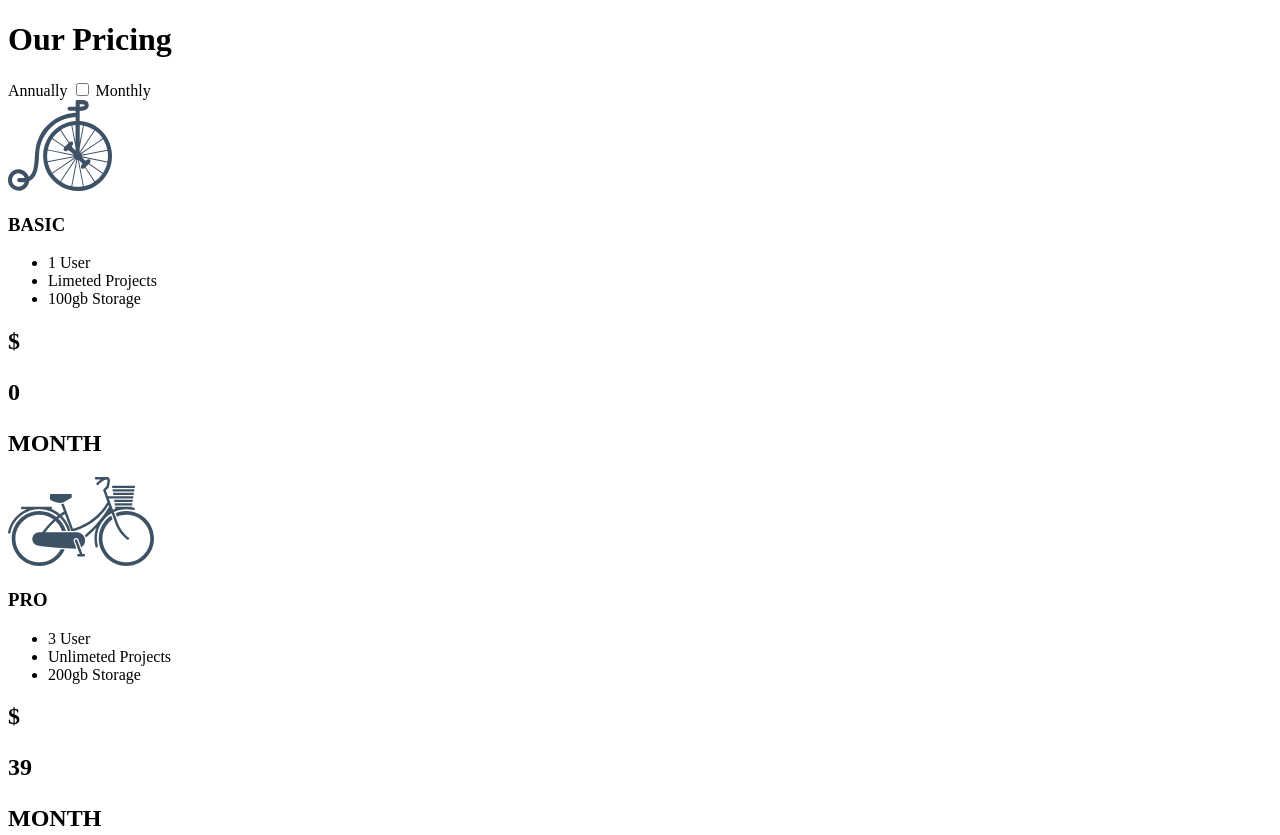
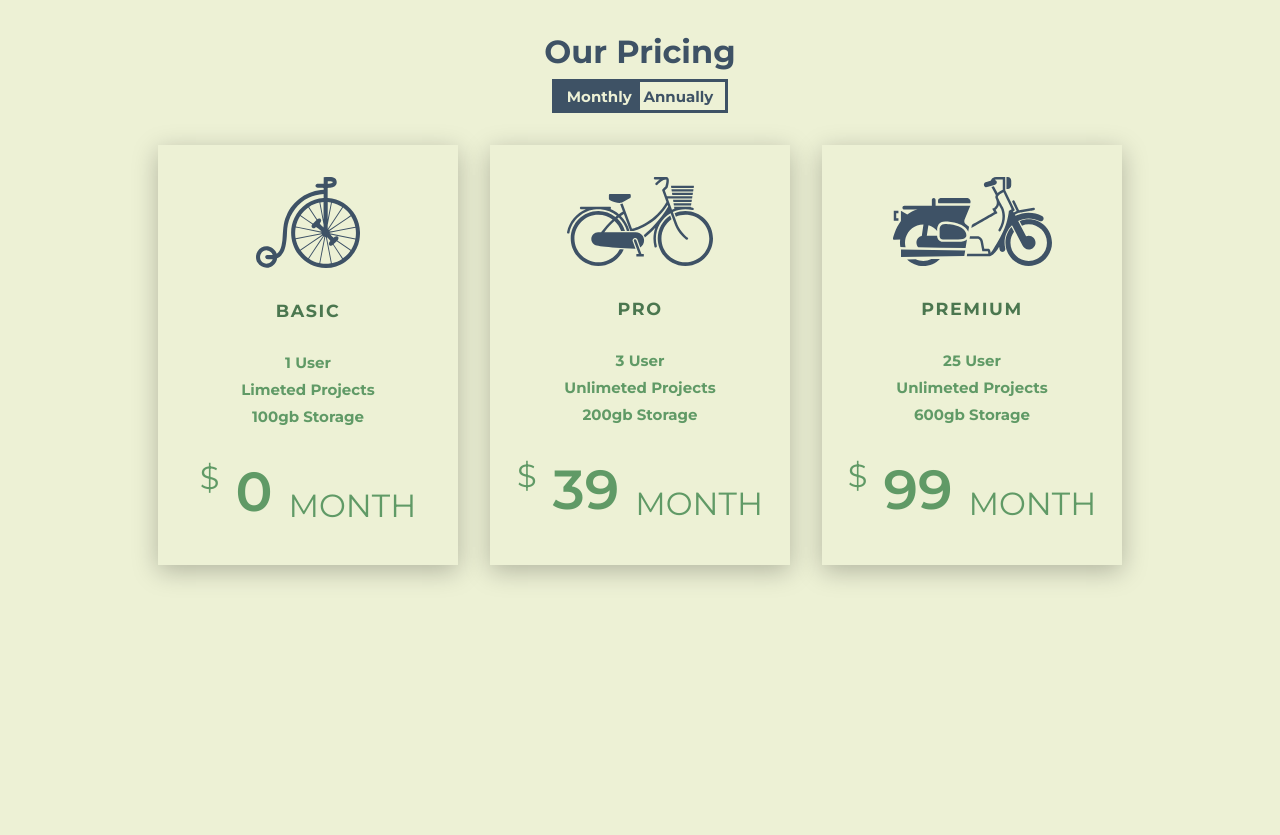
Before and after one commit to jonassjr/Pricing-Component, a plain HTML site: page index.html in a window 1280 px wide. Shown: the top 835 px of the page. After the commit the page ends 800 px from the top, so only its background shows below. Drawn offline with Linux system fonts and the light colour scheme.

Commit message:
Edited HTML/CSS

```diff
--- a/index.html
+++ b/index.html
@@ -16,50 +16,57 @@
 <body>
   <main>
     <!--=============== HEADER ===============-->
-    <header>
+    <header class="header">
       <h1 class="header-title">Our Pricing</h1>
 
       <div class="toggle-switch">
-        Annually
         <label class="switch">
           <input type="checkbox" id="switch">
-          <span class="slider"></span>
+          <div class="slider">
+            <p class="option">
+              <span class="monthly">Monthly</span>
+              <span class="annually">Annually</span>
+            </p>
+          </div>
         </label>
-        Monthly
       </div>
     </header>
 
     <!--=============== CARDS ===============-->
-    <section class="cards">
-      <article class="card-1">
-        <img src="./src/img/bike-1.svg" alt="Bike icon 1">
+    <section class="card-container">
+
+      <article class="card">
+        <img class="bike-icon-1" src="./src/img/bike-1.svg" alt="Bike icon 1">
         <h3 class="card-title">BASIC</h3>
         <ul class="items">
           <li>1 User</li>
           <li>Limeted Projects</li>
           <li>100gb Storage</li>
         </ul>
-        <h2 class="plan">&dollar; <p class="price">0</p> MONTH</h2>
+        <h2 class="plan">&dollar; <p class="price">0</p> <span>MONTH</span></h2>
       </article>
-      <article class="card-2">
-        <img src="./src/img/bike-2.svg" alt="Bike icon 2">
+
+      <article class="card">
+        <img class="bike-icon-2" src="./src/img/bike-2.svg" alt="Bike icon 2">
         <h3 class="card-title">PRO</h3>
         <ul class="items">
           <li>3 User</li>
           <li>Unlimeted Projects</li>
           <li>200gb Storage</li>
         </ul>
-        <h2 class="plan">&dollar; <p class="price">39</p> MONTH</h2>
+        <h2 class="plan">&dollar; <p class="price">39</p> <span>MONTH</span></h2>
       </article>
-      <article class="card-3">
-        <img src="./src/img/bike-3.svg" alt="Bike icon 3">
+
+      <article class="card">
+        <img class="bike-icon-3" src="./src/img/bike-3.svg" alt="Bike icon 3">
         <h3 class="card-title">PREMIUM</h3>
         <ul class="items">
           <li>25 User</li>
           <li>Unlimeted Projects</li>
           <li>600gb Storage</li>
         </ul>
-        <h2 class="plan">&dollar; <p class="price">99</p> MONTH</h2>
+        <h2 class="plan">&dollar; <p class="price">99</p> <span>MONTH</span></h2>
+
       </article>
     </section>
   </main>
--- a/src/css/style.css
+++ b/src/css/style.css
@@ -0,0 +1,239 @@
+/*=============== GOOGLE FONTS ===============*/
+@import url('https://fonts.googleapis.com/css2?family=Montserrat:wght@400;600;700&display=swap');
+
+/*=============== VARIABLES CSS ===============*/
+:root {
+  /*========== Colors ==========*/
+  --first-color: hsla(126, 23%, 38%);
+  --text-color: hsla(126, 23%, 49%);
+  --title-color: hsla(210, 24%, 32%);
+  --body-color: hsla(69, 49%, 89%);
+  ;
+
+  /*========== Font and typography ==========*/
+  --body-font: "Montserrat", sans-serif;
+  --big-font-size: 32px;
+  --biggest-font-size: 55px;
+  --small-font-size: 15px;
+
+  /*========== Font weight ==========*/
+  --font-regular: 400;
+  --font-bold: 700;
+  --font-semi-bold: 600;
+}
+
+/*=============== BASE ===============*/
+* {
+  margin: 0;
+  padding: 0;
+  box-sizing: border-box;
+}
+
+body {
+  background-color: var(--body-color);
+  font-family: var(--body-font);
+  color: var(--text-color);
+  font-size: var(--small-font-size);
+}
+
+ul {
+  list-style: none;
+}
+
+img {
+  width: 100%;
+}
+
+/*=============== HEADER ===============*/
+.header{
+  display: flex;
+  flex-direction: column;
+  align-items: center;
+  padding: 2rem 0;
+  row-gap: .5rem;
+  color: var(--title-color);
+
+}
+
+.header .header-title {
+  font-size: var(--big-font-size);
+}
+
+.toggle-switch {
+  display: flex;
+  column-gap: 1rem;
+  align-items: center;
+  font-weight: 700;
+  color: var(--title-color);
+}
+
+.switch {
+  overflow: hidden;
+  position: relative;
+  display: inline-block;
+  width: 176px;
+  height: 34px;
+}
+
+.switch input {
+  opacity: 0;
+  width: 0;
+  height: 0;
+}
+
+.slider {
+  overflow: hidden;
+  position: absolute;
+  cursor: pointer;
+  top: 0;
+  left: 0;
+  right: 0;
+  bottom: 0;
+  background-color: var(--body-color);
+  border: 3px solid var(--title-color);
+  z-index: 1;
+}
+
+.slider:before {
+  position: absolute;
+  content: "";
+  height: 34px;
+  width: 85px;
+  left: 0;
+  bottom: 0;
+  background-color: var(--title-color);
+  -webkit-transition: 0.4s;
+  transition: 0.4s;
+  z-index: -1;
+}
+
+input:checked + .slider {
+  background: var(--body-color);
+}
+
+input:checked + .slider:before {
+  -webkit-transform: translateX(85px);
+  -ms-transform: translateX(85px);
+  transform: translateX(85px);
+}
+
+.option {
+  display: flex;
+  height: 29px;
+  justify-content: space-evenly;
+  align-items: center;
+}
+
+span.monthly {
+  color: var(--body-color);
+}
+
+span.annually {
+  color: var(--title-color);
+}
+
+/*=============== CARDS ===============*/
+.card-container {
+  display: flex;
+  flex-direction: column;
+  align-items: center;
+  row-gap: 2rem;
+  margin-bottom: 2rem;
+
+}
+
+.card {
+  position: relative;
+  overflow: hidden;
+  width: 300px;
+  height: 420px;
+  display: flex;
+  flex-direction: column;
+  align-items: center;
+  row-gap: 2rem;
+  padding: 2rem 0;
+  box-shadow: 0 6px 24px hsla(0, 0%, 0%, 0.25);
+  cursor:pointer;
+  transition: transform 0.3s ease-in-out, box-shadow 0.25s ease-in-out;
+}
+
+.card:hover {
+  transform: scale(1.03);
+  box-shadow: 0 6px 50px hsla(0, 0%, 0%, 0.15);
+}
+
+
+.bike-icon-1 {
+  width: 104px;
+  height: 91px;
+}
+.bike-icon-2 {
+  width: 146px;
+  height: 89px;
+
+}
+.bike-icon-3 {
+  width: 159px;
+  height: 89px;
+
+}
+
+.card-title{
+  color: var(--first-color);
+  letter-spacing: 0.1rem;
+}
+
+
+.items {
+  display: flex;
+  flex-direction: column;
+  row-gap: .5rem;
+  text-align: center;
+  font-weight: 700;
+
+}
+
+.plan {
+  display: flex;
+  font-size: var(--big-font-size);
+  font-weight: var(--font-regular);
+  column-gap: 1rem;
+}
+
+
+.price {
+  font-size: var(--biggest-font-size);
+  font-weight: var(--font-semi-bold);
+}
+
+.plan span {
+  align-self: flex-end;
+}
+
+/*=============== BREAKPOINTS ===============*/
+/* For  meddium devices */
+@media screen and (min-width: 1024px){
+  .card-container {
+    flex-direction: row;
+    justify-content: center;
+    column-gap: 2rem;
+  }
+
+  .card {
+    width: 300px;
+  }
+}
+
+/* ========= For 2k resolutions (2048 x 1152, 2048 x 1536) ========= */
+@media screen and (min-width: 2048px) {
+  body {
+    zoom: 1.5;
+  }
+}
+
+/* ========= For 4k resolutions (3849 x 2160, 4096 x 2160) ========= */
+@media screen and (min-width: 3849px) {
+  body {
+    zoom: 2.8;
+  }
+}
```
